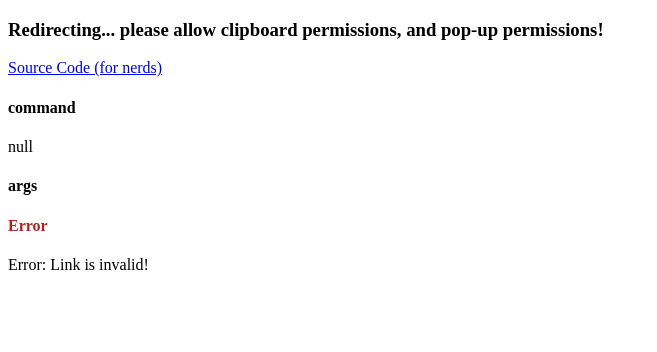
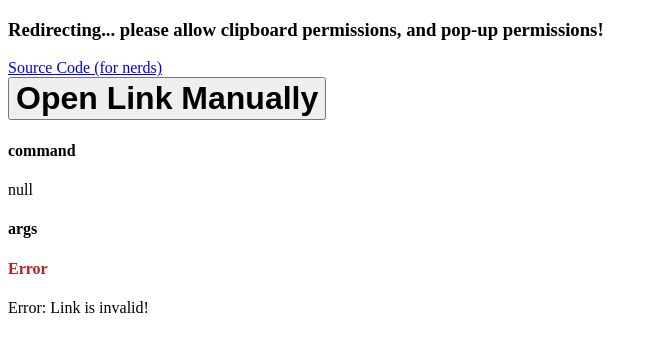
Before and after one commit to foolmoron/UnityDeeplink, a plain HTML site: page index.html in a window 1280 px wide. Shown: the whole page, without its empty margins (0-657 px from the left). Drawn offline with Linux system fonts and the light colour scheme.

Commit message:
manual button

```diff
--- a/index.html
+++ b/index.html
@@ -10,5 +10,9 @@
 <body>
     <h3>Redirecting... please allow clipboard permissions, and pop-up permissions!</h3>
     <div><a href="https://github.com/foolmoron/UnityDeeplink" target="_blank">Source Code (for nerds)</a></div>
+    <button
+        onclick="openLink().catch(err => alert(err.toString()))"
+        style="font-size: 2rem; font-weight: bold;"
+    >Open Link Manually</button>
 </body>
 </html>
--- a/main.js
+++ b/main.js
@@ -28,6 +28,10 @@ async function main() {
         throw new Error("Link is invalid!")
     }
 
+    await openLink();
+}
+
+async function openLink() {
     await navigator.clipboard.writeText([HEADER, command, ... args].join('\n'));
 
     var win = window.open(UNITY_EDITOR_LINK, '_blank');
```
